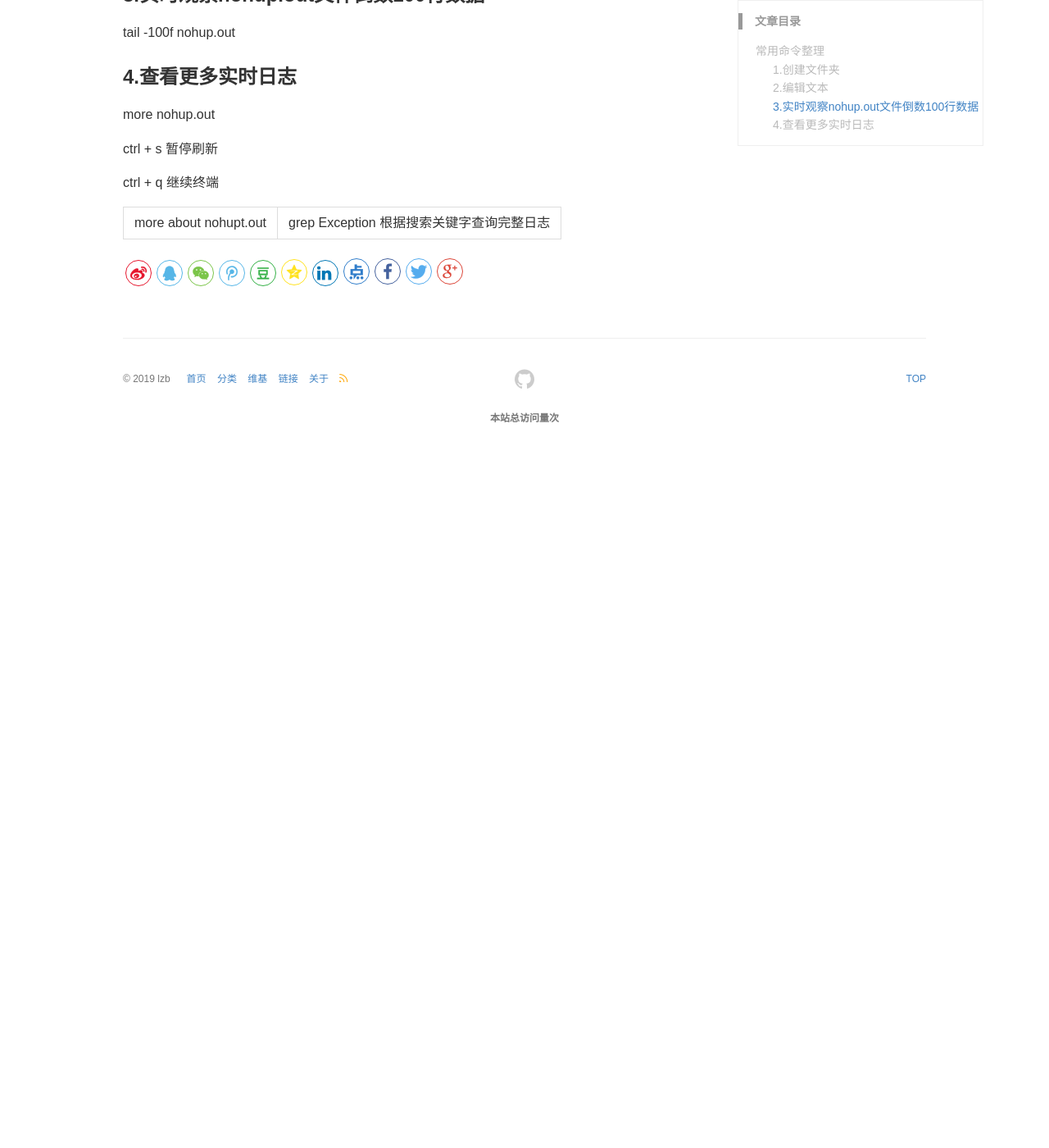
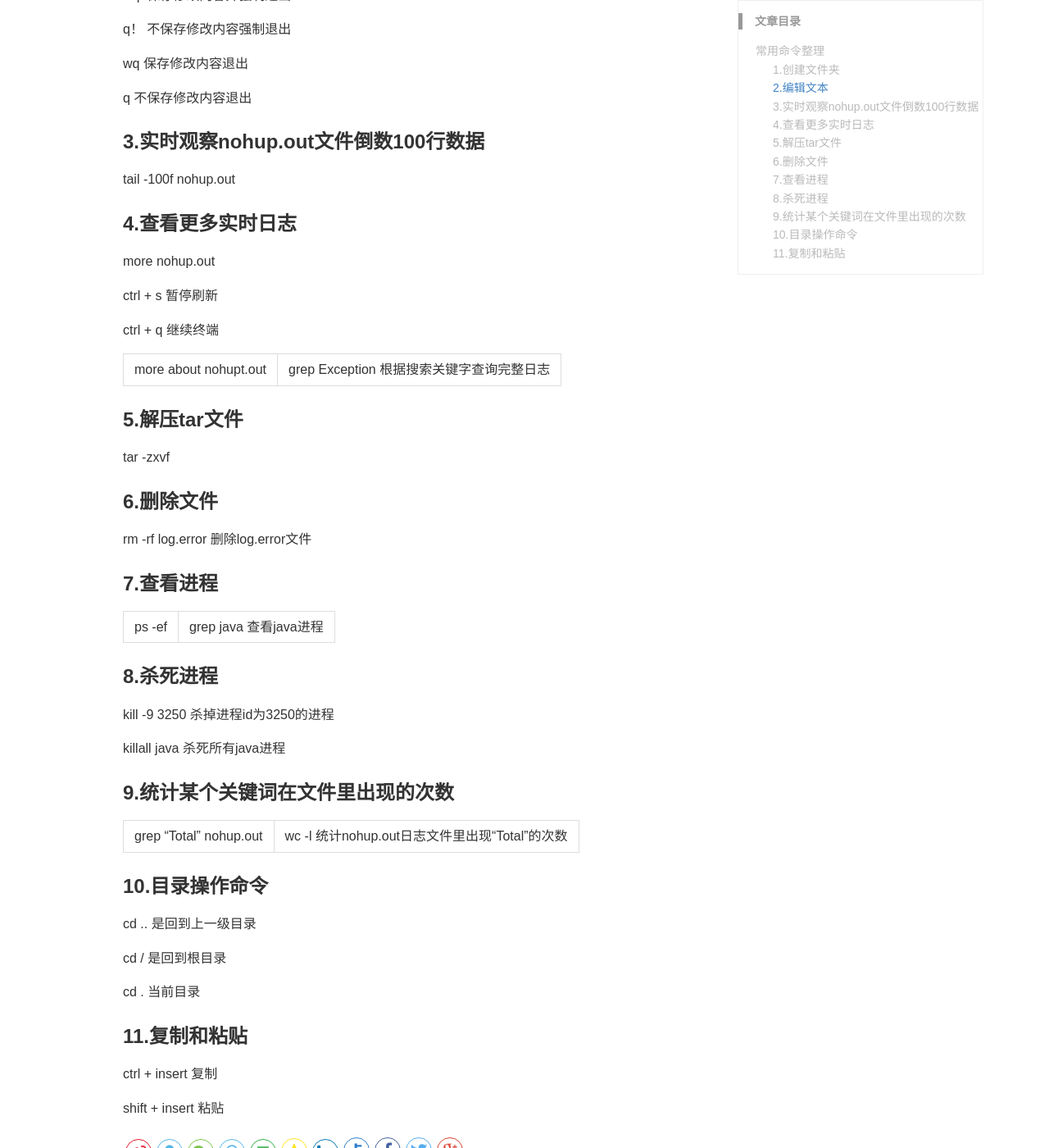
Before and after one commit to lizb0907/lizb0907.github.io, a Jekyll site: the page built from _posts/linux/2019-09-08-Linux.md, in a window 1280 px wide and 1400 px high, scrolled down 1041 px. Shown: the whole window at 82% size. Built offline with Jekyll 4.4.1, drawn with Linux system fonts in a browser that asks for light colours; comment, search, counter and statistics services are not loaded; before the commit the page ends 1600 px from its top, so only the background shows below that; some of the changed text lies outside the part shown.

Commit message:
update linux 02

```diff
--- a/_posts/linux/2019-09-08-Linux.md
+++ b/_posts/linux/2019-09-08-Linux.md
@@ -51,3 +51,39 @@ ctrl + s  暂停刷新
 ctrl + q  继续终端
 
 more about nohupt.out | grep Exception  根据搜索关键字查询完整日志
+
+### 5.解压tar文件
+
+tar -zxvf
+
+### 6.删除文件
+
+rm -rf log.error  删除log.error文件
+
+### 7.查看进程
+
+ps -ef | grep java 查看java进程
+
+### 8.杀死进程
+
+kill -9   3250  杀掉进程id为3250的进程
+
+killall java 杀死所有java进程
+
+### 9.统计某个关键词在文件里出现的次数
+
+grep "Total" nohup.out | wc -l  统计nohup.out日志文件里出现“Total”的次数
+
+### 10.目录操作命令
+
+cd .. 是回到上一级目录
+
+cd / 是回到根目录
+
+cd . 当前目录
+
+### 11.复制和粘贴
+
+ctrl + insert 复制
+
+shift + insert 粘贴
```
